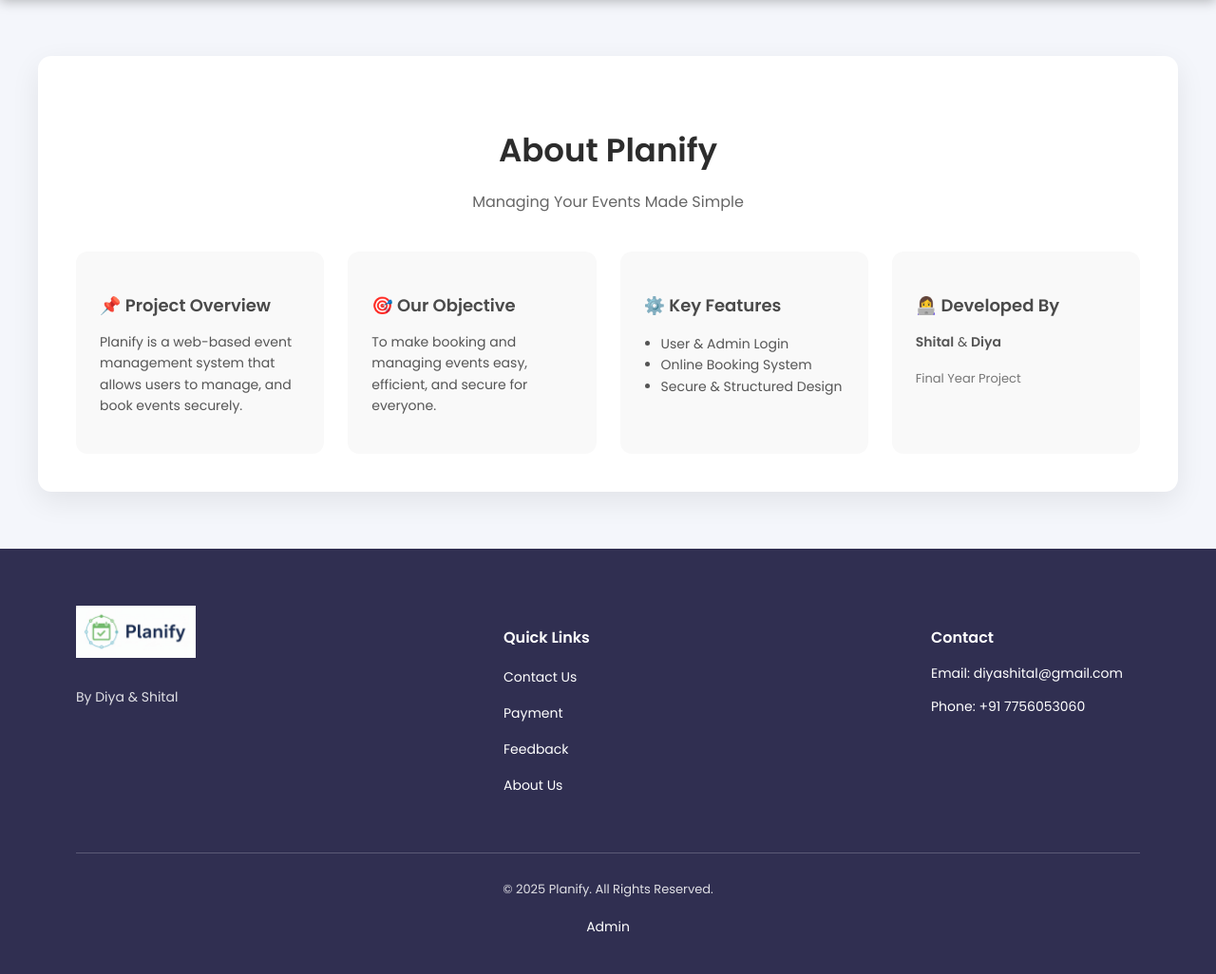
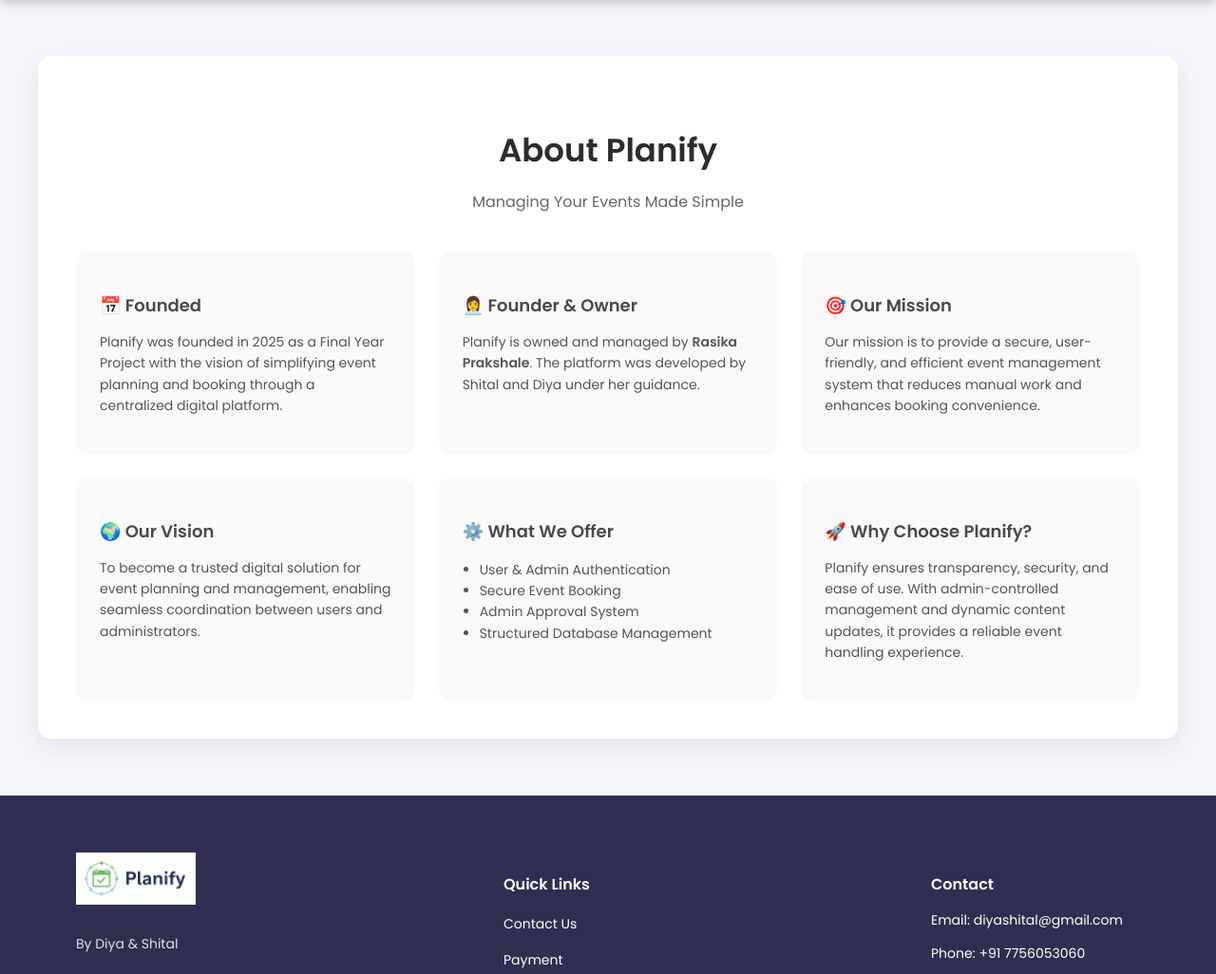
Before and after one commit to diyatalavanekar/Planify, a PHP site: page /about.php in a window 1280 px wide. Shown: the part 71-1097 px from the top of the page at 95% size. Before the commit the page ends 1053 px from the top, so only its background shows below. Run offline with PHP 8.4, Linux system fonts and the light colour scheme.

Commit message:
your message

```diff
--- a/about.php
+++ b/about.php
@@ -33,39 +33,64 @@
           <div class="about-grid">
 
             <div class="info-box">
-              <h3>📌 Project Overview</h3>
+              <h3>📅 Founded</h3>
               <p>
-                Planify is a web-based event management system that allows users
-                to manage, and book events securely.
+                Planify was founded in 2025 as a Final Year Project with the
+                vision of simplifying event planning and booking through a
+                centralized digital platform.
               </p>
             </div>
 
             <div class="info-box">
-              <h3>🎯 Our Objective</h3>
+              <h3>👩‍💼 Founder & Owner</h3>
               <p>
-                To make booking and managing events easy,
-                efficient, and secure for everyone.
+                Planify is owned and managed by <strong>Rasika Prakshale</strong>.
+                The platform was developed by Shital and Diya under her guidance.
               </p>
             </div>
 
             <div class="info-box">
-              <h3>⚙️ Key Features</h3>
+              <h3>🎯 Our Mission</h3>
+              <p>
+                Our mission is to provide a secure, user-friendly, and efficient
+                event management system that reduces manual work and enhances
+                booking convenience.
+              </p>
+            </div>
+
+            <div class="info-box">
+              <h3>🌍 Our Vision</h3>
+              <p>
+                To become a trusted digital solution for event planning and
+                management, enabling seamless coordination between users and administrators.
+              </p>
+            </div>
+
+            <div class="info-box">
+              <h3>⚙️ What We Offer</h3>
               <ul>
-                <li>User & Admin Login</li>
-                <li>Online Booking System</li>
-                <li>Secure & Structured Design</li>
+                <li>User & Admin Authentication</li>
+                <li>Secure Event Booking</li>
+                <li>Admin Approval System</li>
+                <li>Structured Database Management</li>
               </ul>
             </div>
 
             <div class="info-box">
-              <h3>👩‍💻 Developed By</h3>
-              <p><strong>Shital</strong> & <strong>Diya</strong></p>
-              <span>Final Year Project</span>
+              <h3>🚀 Why Choose Planify?</h3>
+              <p>
+                Planify ensures transparency, security, and ease of use.
+                With admin-controlled management and dynamic content updates,
+                it provides a reliable event handling experience.
+              </p>
             </div>
 
           </div>
+
+
         </div>
-      </section>
+    </div>
+  </section>
 
   </section>
 
--- a/css/style.css
+++ b/css/style.css
@@ -435,6 +435,13 @@
                 gap: 25px;
             }
 
+            .about-grid {
+                display: grid;
+                grid-template-columns: repeat(3, 1fr);
+                gap: 25px;
+            }
+
+
             .info-box {
                 background: #f9f9f9;
                 padding: 25px;
```
